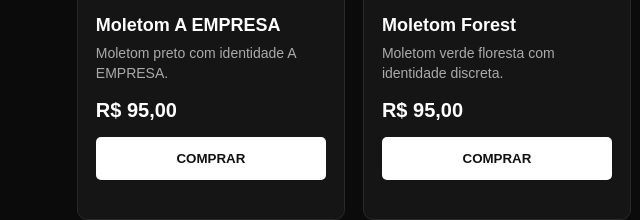
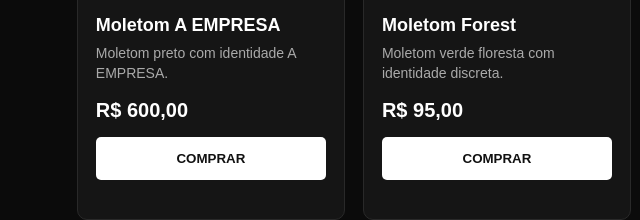
Before and after one commit to lucasvalquerens/A-empresa, a website: page index.html in a window 1280 px wide. Shown: the part 1137-1357 px from the top of the page, 0-640 px from the left. Drawn offline with Linux system fonts and the light colour scheme.

Commit message:
Update index.html

```diff
--- a/index.html
+++ b/index.html
@@ -20,7 +20,7 @@ header{position:sticky;top:0;z-index:10;background:#0b0b0bf2;border-bottom:1px s
 <a class="float" href="https://wa.me/5521975931121" target="_blank">WhatsApp</a>
 <footer>© 2026 A EMPRESA — Todos os direitos reservados.</footer>
 <script>
-const products = [{"id": "moletom-preto", "name": "Moletom A EMPRESA", "desc": "Moletom preto com identidade A EMPRESA.", "price": 95.0, "image": "produto1.jpeg"}, {"id": "moletom-verde", "name": "Moletom Forest", "desc": "Moletom verde floresta com identidade discreta.", "price": 95.0, "image": "produto2.jpeg"}, {"id": "camiseta-world", "name": "Camiseta The World Is Yours", "desc": "Camiseta preta com mensagem marcante.", "price": 60.0, "image": "produto3.jpeg"}, {"id": "camiseta-frente-verso", "name": "Camiseta World Is Yours — Frente e Verso", "desc": "Camiseta com arte frontal e nas costas.", "price": 65.0, "image": "produto4.jpeg"}];
+const products = [{"id": "moletom-preto", "name": "Moletom A EMPRESA", "desc": "Moletom preto com identidade A EMPRESA.", "price": 600.0, "image": "produto1.jpeg"}, {"id": "moletom-verde", "name": "Moletom Forest", "desc": "Moletom verde floresta com identidade discreta.", "price": 95.0, "image": "produto2.jpeg"}, {"id": "camiseta-world", "name": "Camiseta The World Is Yours", "desc": "Camiseta preta com mensagem marcante.", "price": 60.0, "image": "produto3.jpeg"}, {"id": "camiseta-frente-verso", "name": "Camiseta World Is Yours — Frente e Verso", "desc": "Camiseta com arte frontal e nas costas.", "price": 65.0, "image": "produto4.jpeg"}];
 const root = document.getElementById('products');
 products.forEach(p => {
   const card = document.createElement('article');
```
